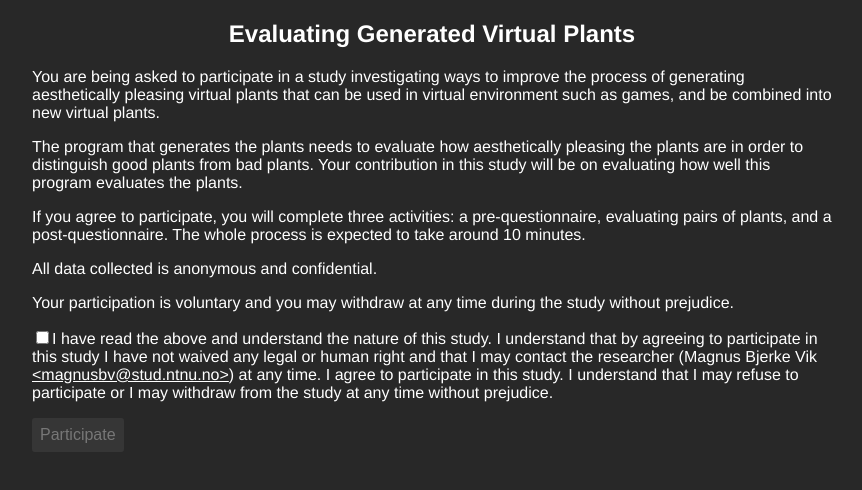
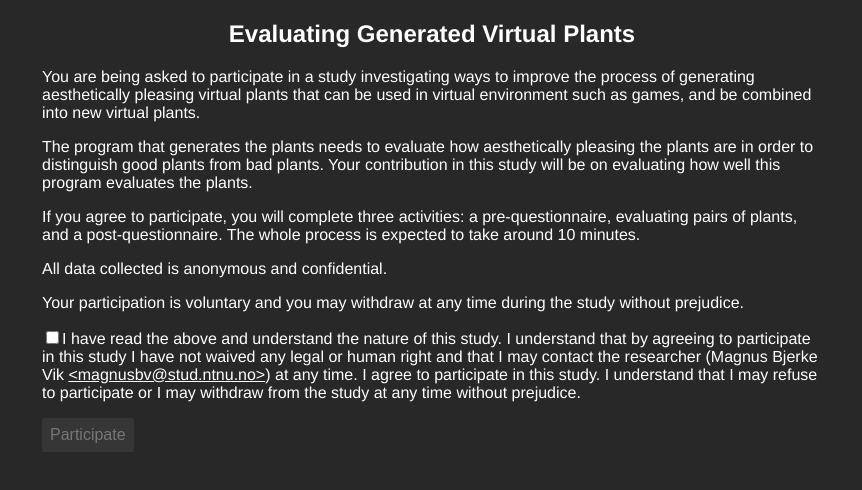
Before and after one commit to Gachapen/lsys-pairwise, a Vue app in the folder front/: page / in a window 1280 px wide. Shown: the top 490 px of the page, without its empty margins (208-1070 px from the left). Built offline with nearby package versions, Linux system fonts and the light colour scheme.

Commit message:
[front] Add padding to sections

```diff
--- a/front/src/App.vue
+++ b/front/src/App.vue
@@ -106,6 +106,7 @@ button, a[role="button"]
 section
   max-width: 800px
   margin: 0 auto
+  padding: 0 10px
 
   >h2
     text-align: center
```
